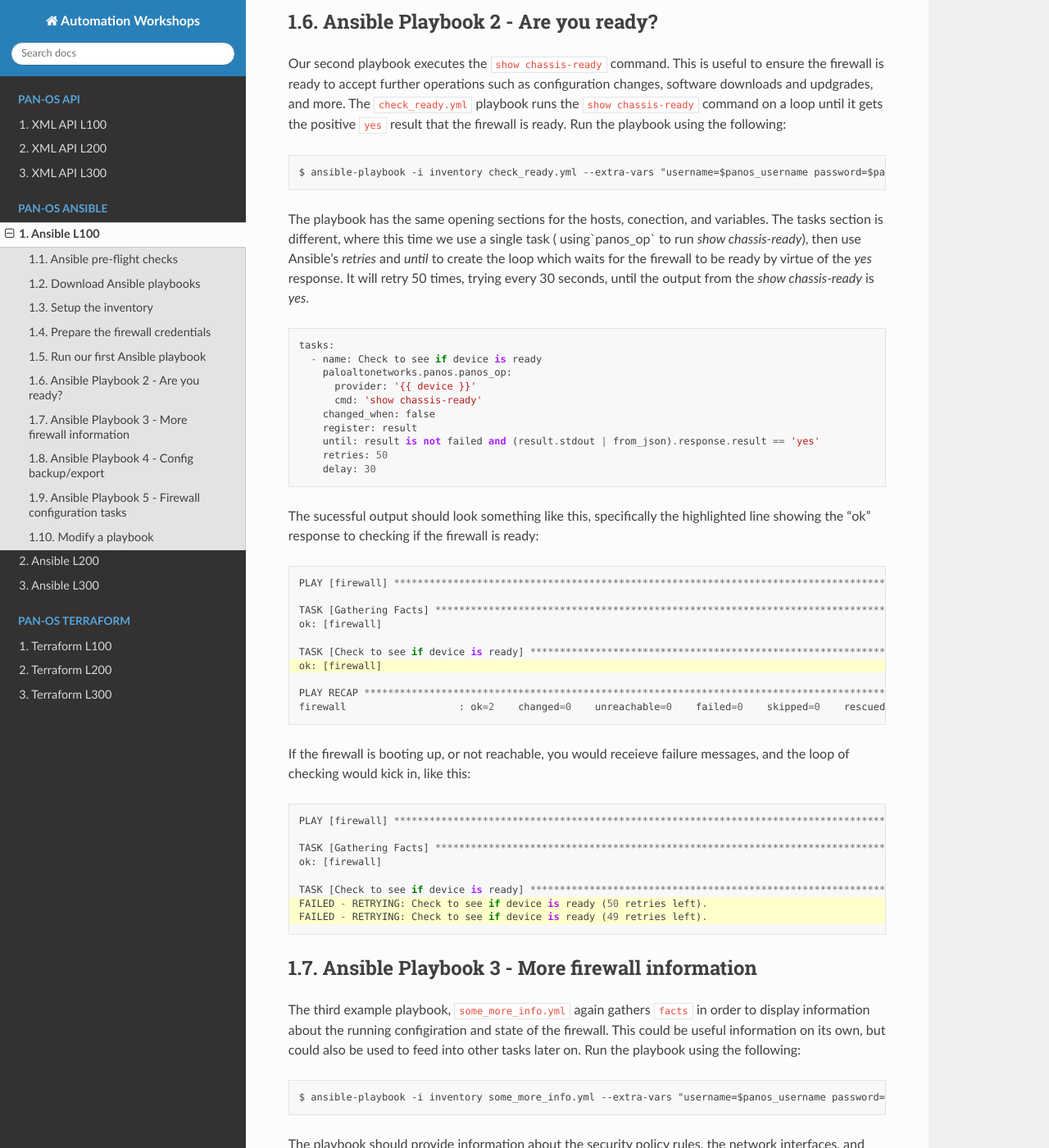
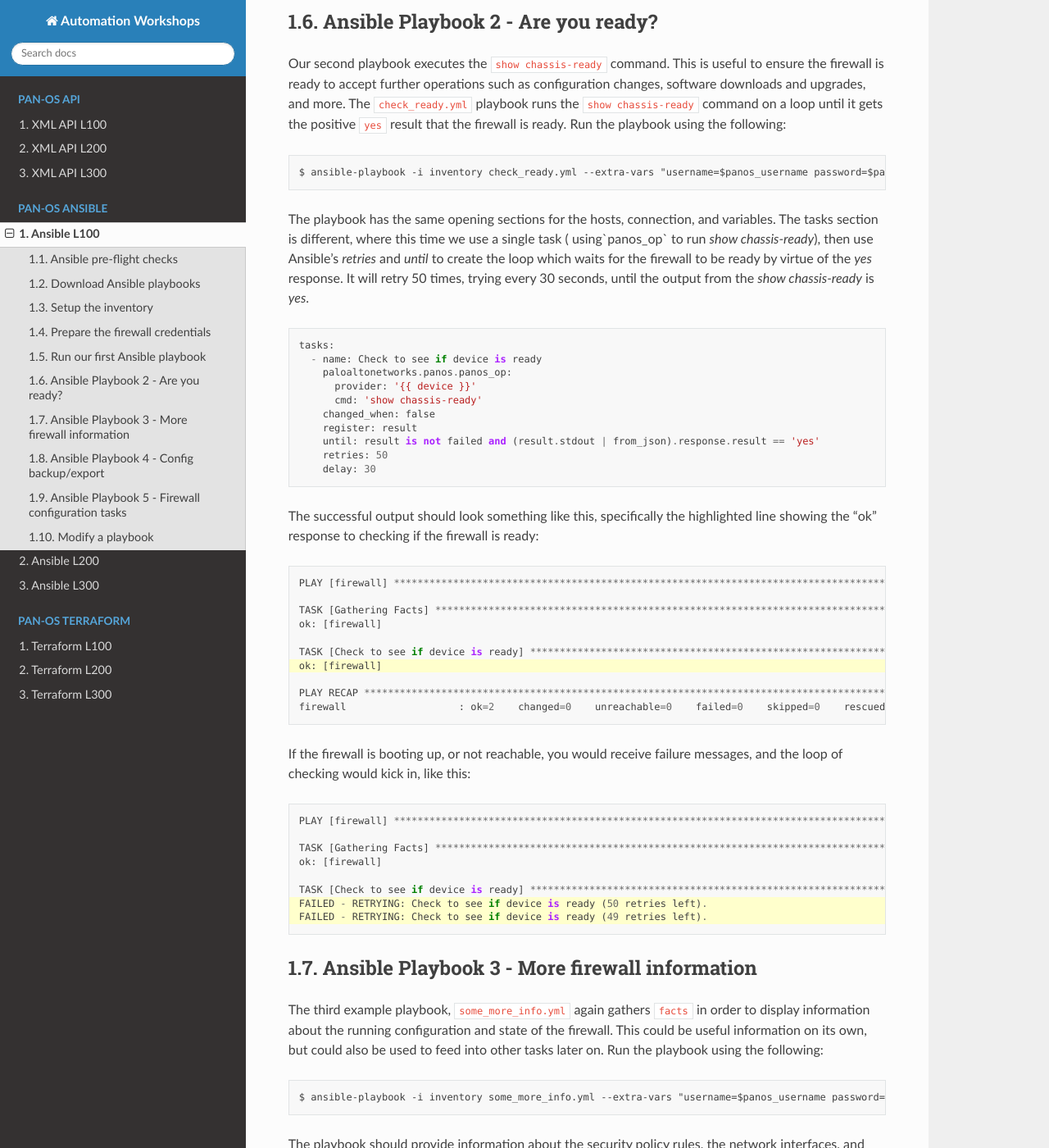
Before and after one commit to jamesholland-uk/automation-workshops, a Sphinx documentation site: the page built from docs/ansible/l100.rst, in a window 1280 px wide and 1400 px high, scrolled down 5197 px. Shown: the whole window at 82% size. Built offline with Sphinx 7.4.7 and the Read the Docs theme 2.0.0, drawn with Linux system fonts in a browser that asks for light colours; some of the changed text lies outside the part shown.

Commit message:
Spellings and typos

```diff
--- a/docs/ansible/l100.rst
+++ b/docs/ansible/l100.rst
@@ -267,7 +267,7 @@ The output should look something like this, specifically the highlighted lines s
 Ansible Playbook 2 - Are you ready?
 ================================================
 
-Our second playbook executes the ``show chassis-ready`` command. This is useful to ensure the firewall is ready to accept further operations such as configuration changes, software downloads and updgrades, and more. The ``check_ready.yml`` playbook runs the ``show chassis-ready`` command on a loop until it gets the positive ``yes`` result that the firewall is ready. Run the playbook using the following:
+Our second playbook executes the ``show chassis-ready`` command. This is useful to ensure the firewall is ready to accept further operations such as configuration changes, software downloads and upgrades, and more. The ``check_ready.yml`` playbook runs the ``show chassis-ready`` command on a loop until it gets the positive ``yes`` result that the firewall is ready. Run the playbook using the following:
 
 
 .. code-block::
@@ -276,7 +276,7 @@ Our second playbook executes the ``show chassis-ready`` command. This is useful
         $ ansible-playbook -i inventory check_ready.yml --extra-vars "username=$panos_username password=$panos_password"
 
 
-The playbook has the same opening sections for the hosts, conection, and variables. The tasks section is different, where this time we use a single task ( using`panos_op` to run `show chassis-ready`), then use Ansible's `retries` and `until` to create the loop which waits for the firewall to be ready by virtue of the `yes` response. It will retry 50 times, trying every 30 seconds, until the output from the `show chassis-ready` is `yes`.
+The playbook has the same opening sections for the hosts, connection, and variables. The tasks section is different, where this time we use a single task ( using`panos_op` to run `show chassis-ready`), then use Ansible's `retries` and `until` to create the loop which waits for the firewall to be ready by virtue of the `yes` response. It will retry 50 times, trying every 30 seconds, until the output from the `show chassis-ready` is `yes`.
 
 .. code-block::
 
@@ -291,7 +291,7 @@ The playbook has the same opening sections for the hosts, conection, and variabl
             retries: 50
             delay: 30
 
-The sucessful output should look something like this, specifically the highlighted line showing the "ok" response to checking if the firewall is ready:
+The successful output should look something like this, specifically the highlighted line showing the "ok" response to checking if the firewall is ready:
 
 .. code-block::
         :emphasize-lines: 7
@@ -308,7 +308,7 @@ The sucessful output should look something like this, specifically the highlight
         firewall                   : ok=2    changed=0    unreachable=0    failed=0    skipped=0    rescued=0    ignored=0
 
 
-If the firewall is booting up, or not reachable, you would receieve failure messages, and the loop of checking would kick in, like this:
+If the firewall is booting up, or not reachable, you would receive failure messages, and the loop of checking would kick in, like this:
 
 .. code-block::
         :emphasize-lines: 7,8
@@ -326,7 +326,7 @@ If the firewall is booting up, or not reachable, you would receieve failure mess
 Ansible Playbook 3 - More firewall information
 ================================================
 
-The third example playbook, ``some_more_info.yml`` again gathers ``facts`` in order to display information about the running configiration and state of the firewall. This could be useful information on its own, but could also be used to feed into other tasks later on. Run the playbook using the following:
+The third example playbook, ``some_more_info.yml`` again gathers ``facts`` in order to display information about the running configuration and state of the firewall. This could be useful information on its own, but could also be used to feed into other tasks later on. Run the playbook using the following:
 
 .. code-block::
         :class: copy-button
@@ -374,7 +374,7 @@ Our next playbook is focused on configuration tasks, and this playbook configure
         .
         .
 
-You can see all the configiuration items by viewing the playbook:
+You can see all the configuration items by viewing the playbook:
 
 .. code-block::
         :class: copy-button
```
Also changed, not shown: other parts of docs/ansible/l100.rst (+6 -6 lines), docs/terraform/l100.rst (+7 -7 lines), docs/xmlapi/l100.rst (+4 -4 lines).
